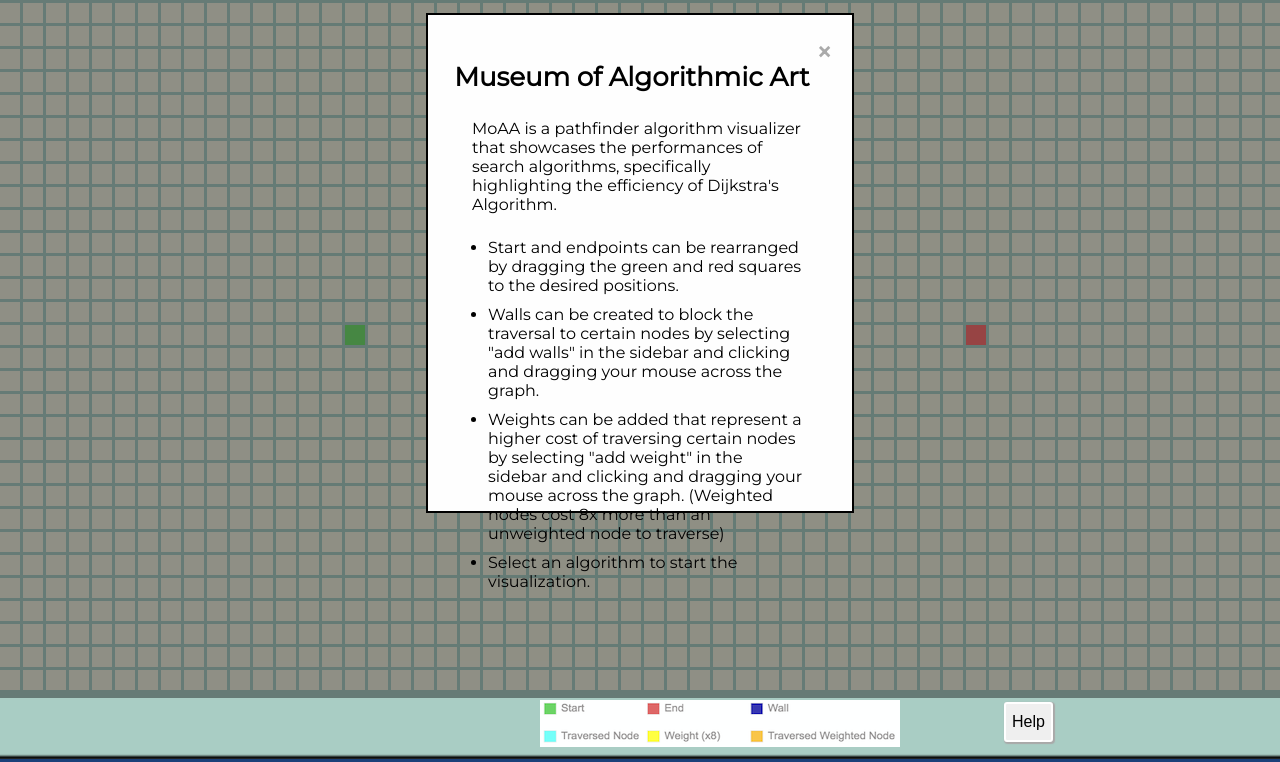
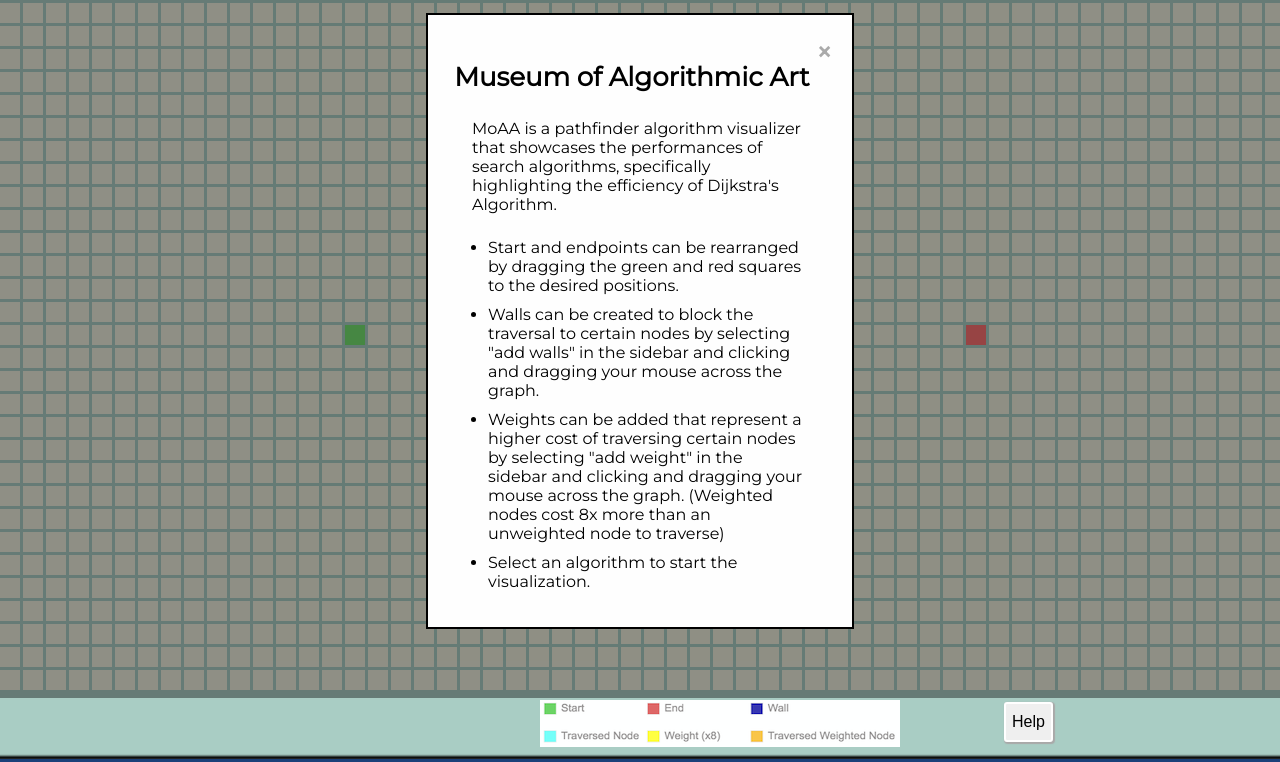
Before and after one commit to kevinktom/MoAA-Pathfinder-Algorithm-Visualizer-, a website built with webpack: page index.html in a window 1280 px wide. Shown: the part 102-864 px from the top of the page. Built offline with nearby package versions, Linux system fonts and the light colour scheme.

Commit message:
fixed modal

```diff
--- a/src/styles/index.scss
+++ b/src/styles/index.scss
@@ -160,7 +160,6 @@ button:focus {outline:0}
   padding: 20px;
   border: 2px solid black;
   width: 30%;
-  height: 57%;
 }
 
 .close {
```
Also changed, not shown: dist/main.css, 1 other file.
